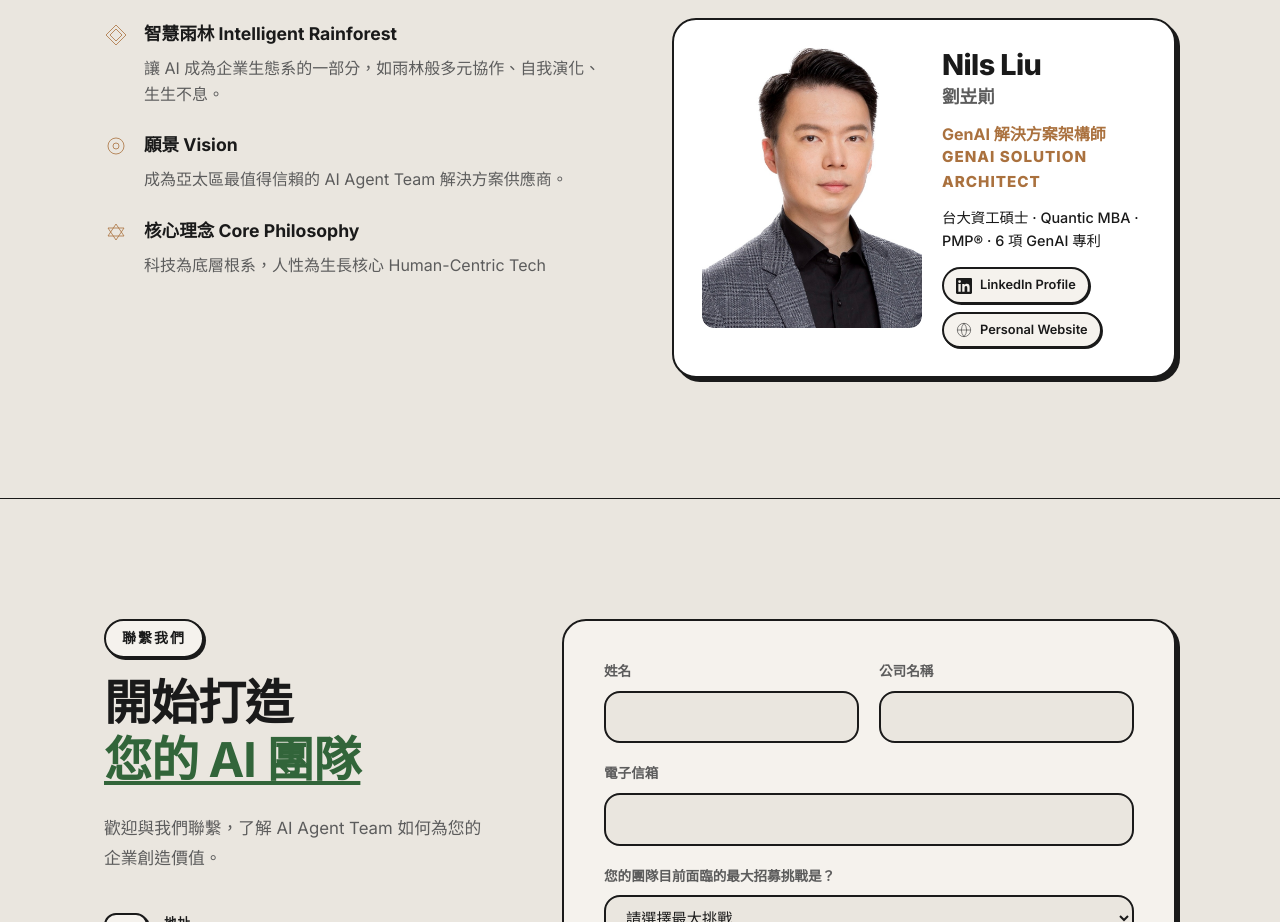
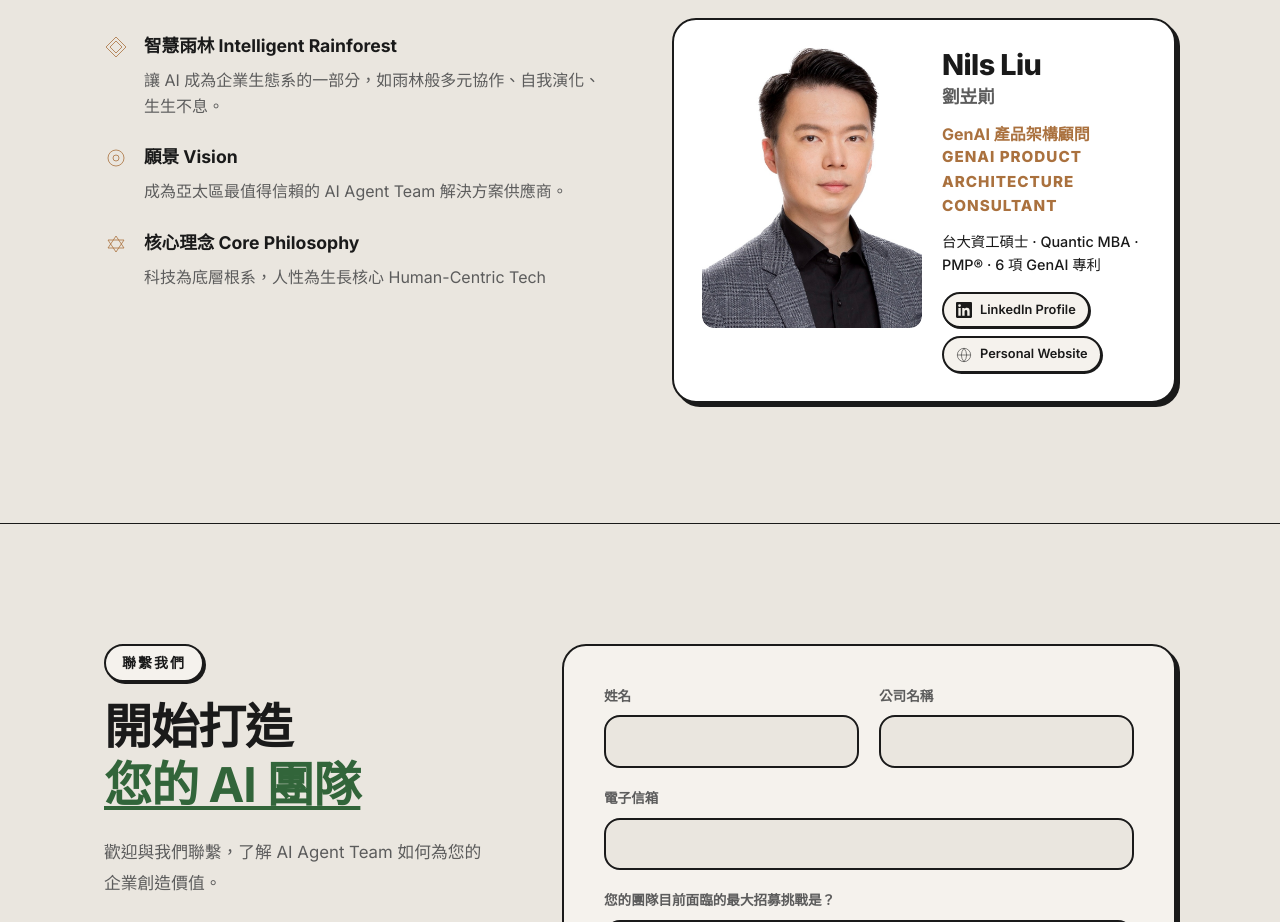
Before and after one commit to wulingteen/arbonova-website, a website built with Vite: page index.html in a window 1280 px wide. Shown: the part 5184-6106 px from the top of the page. Built offline with nearby package versions, Linux system fonts and the light colour scheme.

Commit message:
fix: update Nils title to GenAI產品架構顧問

```diff
--- a/index.html
+++ b/index.html
@@ -455,8 +455,8 @@
             <div class="ceo-info">
               <div class="ceo-name">Nils Liu</div>
               <div class="ceo-name-zh">劉岦崱</div>
-              <div class="ceo-title-zh">GenAI 解決方案架構師</div>
-              <div class="ceo-title-en">GENAI SOLUTION ARCHITECT</div>
+              <div class="ceo-title-zh">GenAI 產品架構顧問</div>
+              <div class="ceo-title-en">GENAI PRODUCT ARCHITECTURE CONSULTANT</div>
               <div class="ceo-cred">台大資工碩士 · Quantic MBA · PMP® · 6 項 GenAI 專利</div>
               <div class="ceo-links">
                 <a href="https://www.linkedin.com/in/nilsliu/" target="_blank" rel="noopener noreferrer"
```
